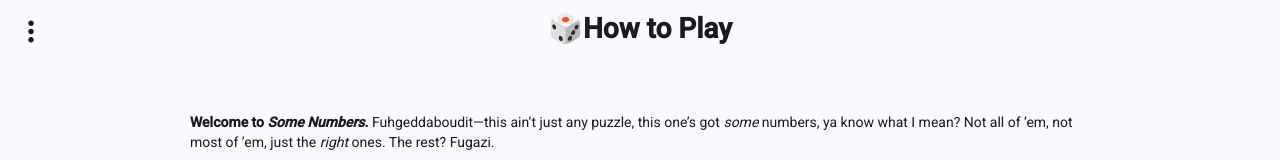
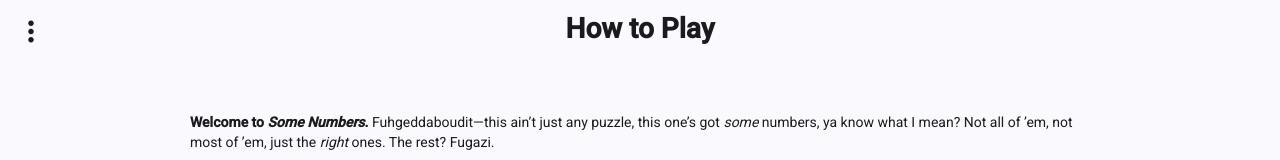
Before and after one commit to jamesmikesell/somebers, an Angular app: page /#/documentation in a window 1280 px wide. Shown: the top 160 px of the page. Built offline with nearby package versions, Linux system fonts and the light colour scheme.

Commit message:
removing dice from doc header

```diff
--- a/src/app/documentation/documentation.html
+++ b/src/app/documentation/documentation.html
@@ -1,5 +1,5 @@
 <div class="title">
-  <h1><span aria-hidden="true">🎲</span>How to Play</h1>
+  <h1>How to Play</h1>
 </div>
 
 <div class="page">
```
